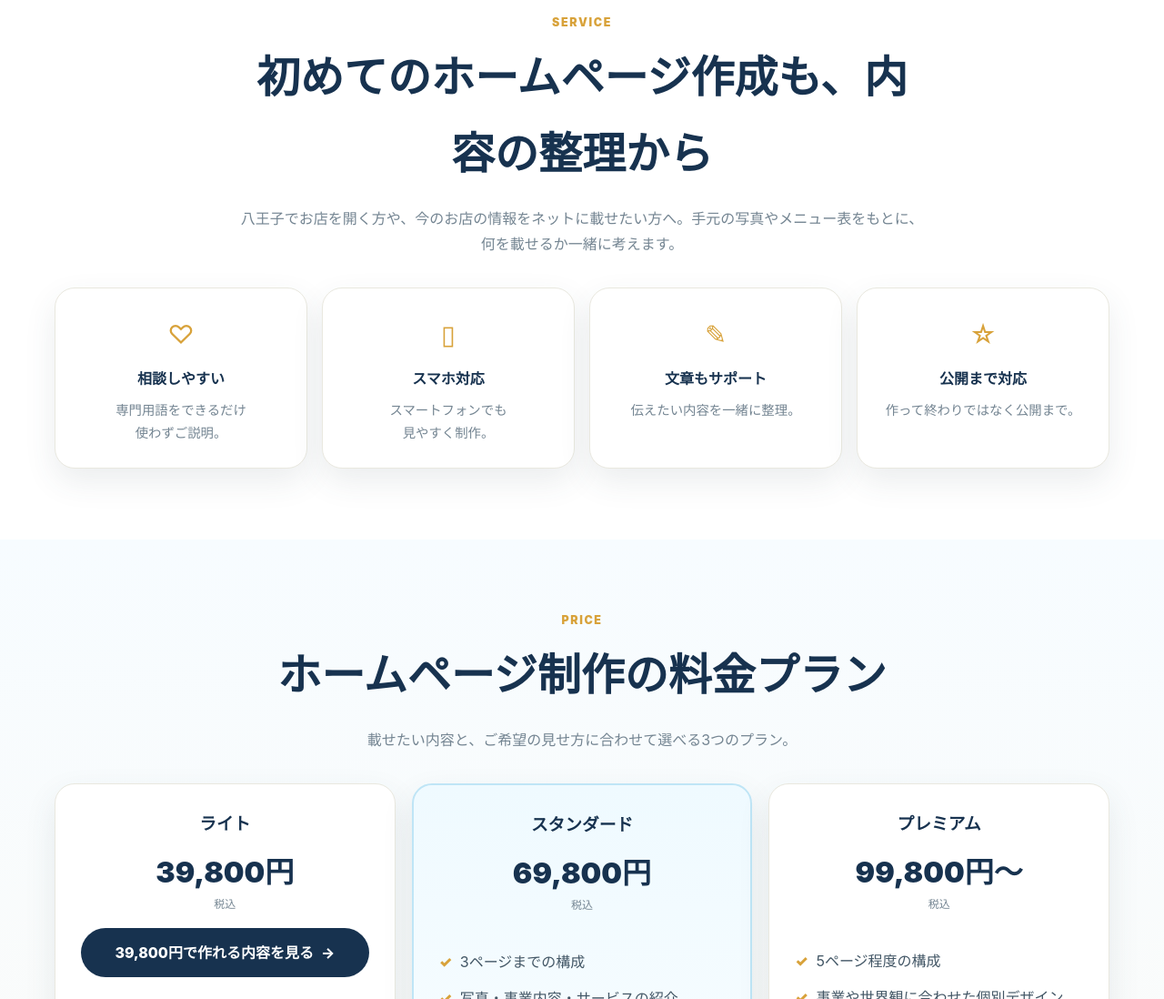
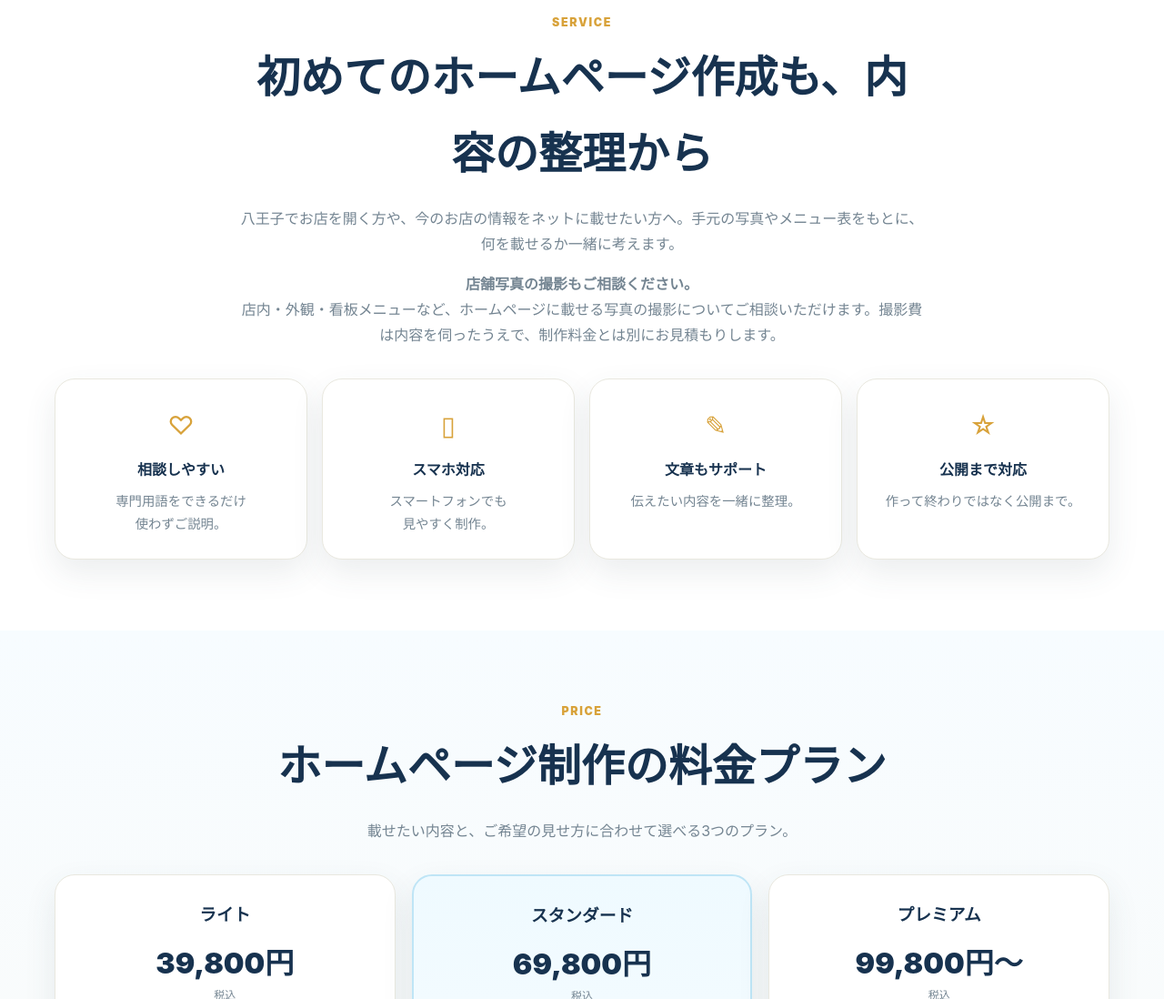
Before and after one commit to yamaji8198/pleasure-r-web, a plain HTML site: page index.html in a window 1280 px wide. Shown: the part 1210-2308 px from the top of the page at 91% size. Drawn offline with Linux system fonts and the light colour scheme.

Commit message:
Add shop photography inquiry to homepage

```diff
--- a/index.html
+++ b/index.html
@@ -55,7 +55,7 @@ footer{padding:34px 0;border-top:1px solid var(--line);color:#7c8990;font-size:.
 <main>
 <div class="hero"><div class="wrap hero-grid"><div><div class="ey">WEB DESIGN FOR SMALL BUSINESS</div><h1 class="local-heading">八王子の<br><em>小さなお店</em>の<br>ホームページ制作</h1><p class="lead">八王子の小さなお店や個人事業主向けに、ホームページを制作しています。ライトプランは39,800円（税込）。メニューやサービス、営業時間、アクセス、お問い合わせ先を、スマホで見やすい1ページにまとめます。何を載せるか決まっていなくても、内容の整理から公開までお手伝いします。</p><p><a class="btn" href="#contact">ホームページ制作を相談する</a></p><div class="mini"><a href="#price">制作料金とサンプルを見る ↓</a></div></div><div class="hero-photo"><img src="pleasure-r-hero.jpg" width="900" height="1350" fetchpriority="high" alt="Pleasure-R Web ホームページ制作イメージ"></div></div></div>
 
-<section id="service"><div class="wrap"><div class="title"><div class="ey">SERVICE</div><h2>初めてのホームページ作成も、内容の整理から</h2><p>八王子でお店を開く方や、今のお店の情報をネットに載せたい方へ。手元の写真やメニュー表をもとに、何を載せるか一緒に考えます。</p></div><div class="reasons">
+<section id="service"><div class="wrap"><div class="title"><div class="ey">SERVICE</div><h2>初めてのホームページ作成も、内容の整理から</h2><p>八王子でお店を開く方や、今のお店の情報をネットに載せたい方へ。手元の写真やメニュー表をもとに、何を載せるか一緒に考えます。</p><p><strong>店舗写真の撮影もご相談ください。</strong><br>店内・外観・看板メニューなど、ホームページに載せる写真の撮影についてご相談いただけます。撮影費は内容を伺ったうえで、制作料金とは別にお見積もりします。</p></div><div class="reasons">
 <div class="card"><div class="icon">♡</div><b>相談しやすい</b><span>専門用語をできるだけ<br>使わずご説明。</span></div>
 <div class="card"><div class="icon">▯</div><b>スマホ対応</b><span>スマートフォンでも<br>見やすく制作。</span></div>
 <div class="card"><div class="icon">✎</div><b>文章もサポート</b><span>伝えたい内容を一緒に整理。</span></div>
```
